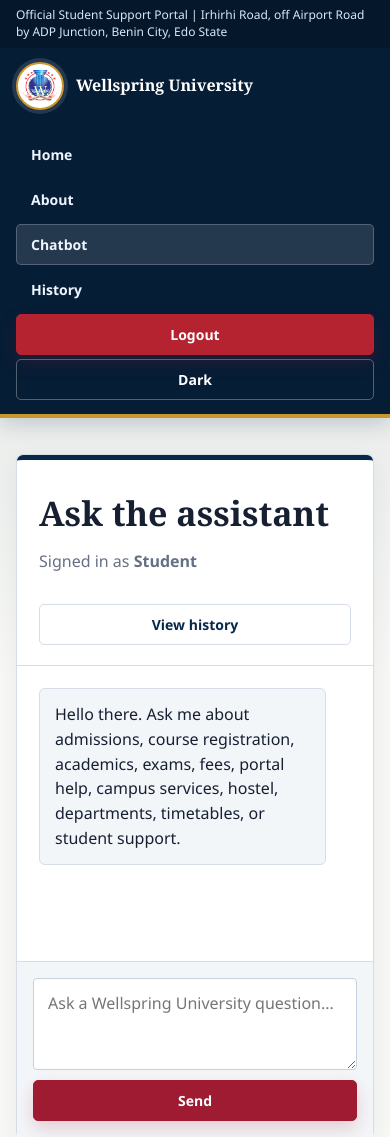
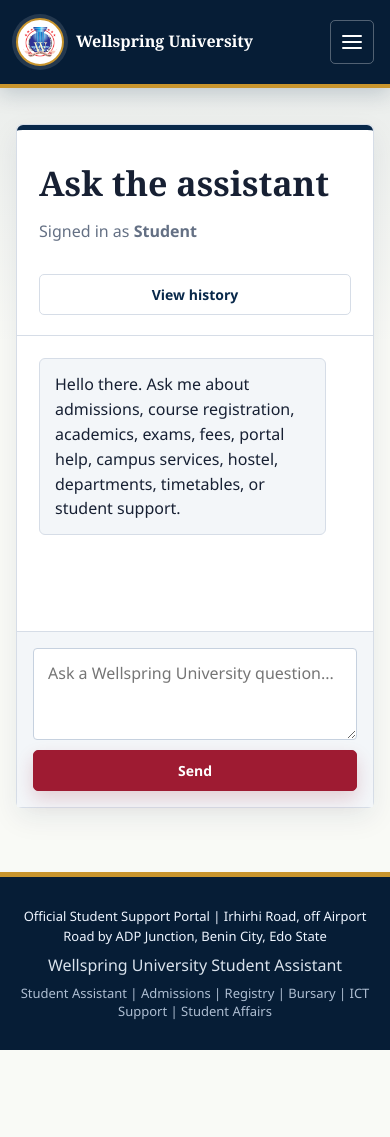
Before and after one commit to ExcellenceOseagwina/WellBot, a website: page frontend/chatbot.html in a window 390 px wide. Shown: the top 1137 px of the page. After the commit the page ends 1050 px from the top, so only its background shows below. Drawn offline with Linux system fonts and the light colour scheme; sample sign-in values are in the browser's storage.

Commit message:
menu for mobile view

```diff
--- a/frontend/chatbot.html
+++ b/frontend/chatbot.html
@@ -15,7 +15,12 @@
             <img src="assets/images/logo.png" alt="Wellspring University logo" />
             <span>Wellspring University</span>
           </a>
-          <div class="nav-links">
+          <button class="menu-toggle" type="button" data-mobile-menu aria-label="Open navigation menu" aria-expanded="false" aria-controls="navLinks">
+            <span></span>
+            <span></span>
+            <span></span>
+          </button>
+          <div class="nav-links" id="navLinks" data-nav-links>
             <a data-nav href="home.html">Home</a>
             <a data-nav href="about.html">About</a>
             <a data-nav href="chatbot.html">Chatbot</a>
@@ -44,6 +49,7 @@
           </section>
         </div>
       </main>
+      <footer class="footer">Wellspring University Student Assistant</footer>
     </div>
     <script src="js/app.js"></script>
     <script src="js/chatbot.js"></script>
--- a/frontend/css/styles.css
+++ b/frontend/css/styles.css
@@ -75,22 +75,6 @@ a {
   box-shadow: 0 6px 20px rgba(8, 40, 74, 0.18);
 }
 
-.topbar::before {
-  content: "Official Student Support Portal | Irhirhi Road, off Airport Road by ADP Junction, Benin City, Edo State";
-  display: block;
-  background: #04172b;
-  color: #dbe7f6;
-  font-family: var(--body-font);
-  font-size: 12px;
-  line-height: 1.4;
-  padding: 7px 16px;
-  text-align: center;
-}
-
-body.dark-mode .topbar::before {
-  background: #050c16;
-}
-
 .nav {
   width: min(1180px, calc(100% - 32px));
   margin: 0 auto;
@@ -136,6 +120,29 @@ body.dark-mode .topbar::before {
   flex-wrap: wrap;
   justify-content: flex-end;
   font-family: var(--body-font);
+}
+
+.menu-toggle {
+  display: none;
+  width: 44px;
+  height: 44px;
+  align-items: center;
+  justify-content: center;
+  gap: 4px;
+  flex-direction: column;
+  border: 1px solid rgba(255, 255, 255, 0.3);
+  border-radius: 5px;
+  background: transparent;
+  color: #fff;
+  cursor: pointer;
+}
+
+.menu-toggle span {
+  display: block;
+  width: 20px;
+  height: 2px;
+  background: currentColor;
+  border-radius: 999px;
 }
 
 .nav-links a,
@@ -726,6 +733,15 @@ textarea {
   border-top: 5px solid var(--gold);
 }
 
+.footer::before {
+  content: "Official Student Support Portal | Irhirhi Road, off Airport Road by ADP Junction, Benin City, Edo State";
+  display: block;
+  margin-bottom: 8px;
+  color: #eef5ff;
+  font-size: 13px;
+  line-height: 1.5;
+}
+
 .footer::after {
   content: "Student Assistant | Admissions | Registry | Bursary | ICT Support | Student Affairs";
   display: block;
@@ -736,13 +752,28 @@ textarea {
 
 @media (max-width: 900px) {
   .nav {
-    align-items: flex-start;
-    flex-direction: column;
+    align-items: center;
+    flex-wrap: wrap;
     padding: 14px 0;
+    gap: 12px;
   }
 
   .nav-links {
+    display: none;
+    width: 100%;
+    flex-direction: column;
+    align-items: stretch;
     justify-content: flex-start;
+    gap: 8px;
+    padding: 12px 0 4px;
+  }
+
+  .nav-links.open {
+    display: flex;
+  }
+
+  .menu-toggle {
+    display: inline-flex;
   }
 
   .grid,
@@ -791,10 +822,6 @@ textarea {
 }
 
 @media (max-width: 560px) {
-  .topbar::before {
-    text-align: left;
-  }
-
   .brand span {
     max-width: 180px;
     font-size: 16px;
--- a/frontend/js/app.js
+++ b/frontend/js/app.js
@@ -107,6 +107,36 @@ function setupThemeToggle() {
   });
 }
 
+function setupMobileMenu() {
+  const toggle = document.querySelector("[data-mobile-menu]");
+  const links = document.querySelector("[data-nav-links]");
+  if (!toggle || !links) return;
+
+  function closeMenu() {
+    links.classList.remove("open");
+    toggle.setAttribute("aria-expanded", "false");
+    toggle.setAttribute("aria-label", "Open navigation menu");
+  }
+
+  toggle.addEventListener("click", () => {
+    const isOpen = links.classList.toggle("open");
+    toggle.setAttribute("aria-expanded", String(isOpen));
+    toggle.setAttribute("aria-label", isOpen ? "Close navigation menu" : "Open navigation menu");
+  });
+
+  links.querySelectorAll("a, button").forEach((item) => {
+    item.addEventListener("click", closeMenu);
+  });
+
+  window.addEventListener("resize", () => {
+    if (window.innerWidth > 900) closeMenu();
+  });
+
+  document.addEventListener("keydown", (event) => {
+    if (event.key === "Escape") closeMenu();
+  });
+}
+
 function setupPasswordToggles() {
   document.querySelectorAll("[data-password-toggle]").forEach((button) => {
     const input = document.querySelector(button.dataset.passwordToggle);
@@ -123,6 +153,7 @@ function setupPasswordToggles() {
 
 document.addEventListener("DOMContentLoaded", () => {
   setupThemeToggle();
+  setupMobileMenu();
   setupPasswordToggles();
   markActiveNav();
   setupLogout();
```
Also changed, not shown: frontend/about.html (+6 -1 lines), frontend/forgot-password.html (+6 -1 lines), frontend/history.html (+7 -1 lines), frontend/home.html (+6 -1 lines), frontend/login.html (+6 -1 lines), frontend/reset-password.html (+6 -1 lines), frontend/signup.html (+6 -1 lines), frontend/verify-email.html (+6 -1 lines).
